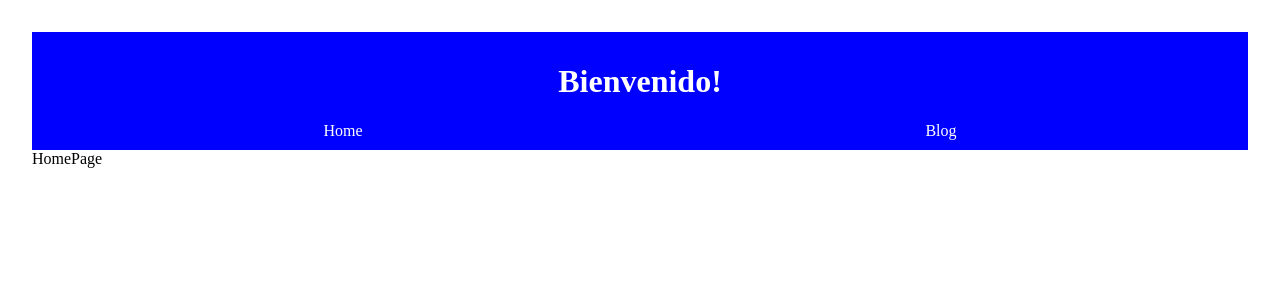
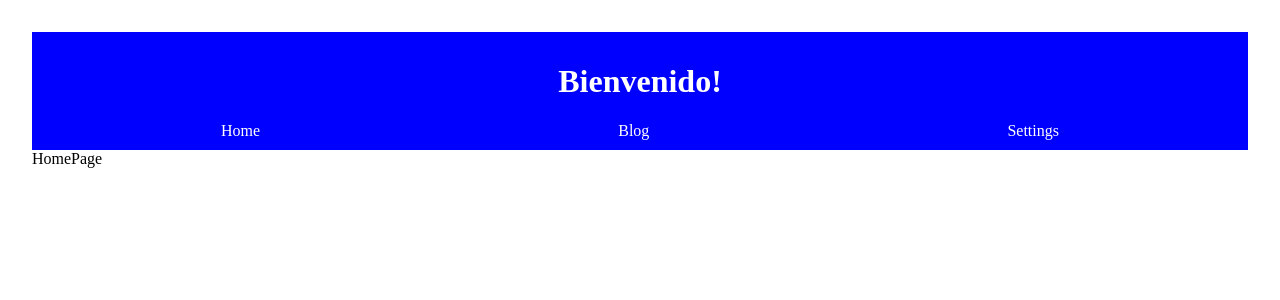
Before and after one commit to ymontenegr/prueba-paginas, a React (Vite) app: page / in a window 1280 px wide. Shown: the top 300 px of the page. Built offline with nearby package versions, Linux system fonts and the light colour scheme.

Commit message:
Prueba con ruta protegida, manda a página de error si no tiene acceso

```diff
--- a/src/App.jsx
+++ b/src/App.jsx
@@ -4,6 +4,8 @@ import { Route, Routes } from 'react-router-dom';
 import HomePage from './pages/HomePage';
 import BlogPage from './pages/BlogPage';
 import PostDetails from './pages/PostDetails';
+import ErrorPage from './pages/ErrorPage';
+import SettingsPage from './pages/SettingsPage';
 
 function App() {
 
@@ -14,6 +16,9 @@ function App() {
           <Route path="/" element={<HomePage />} />
           <Route path="/blog" element={<BlogPage />} />
           <Route path="/blog/:id" element={<PostDetails />} />
+          <Route path="Settings" element={<SettingsPage />} />
+
+          <Route path="*" element={<ErrorPage />} />
         </Routes>
 
 
--- a/src/components/HeaderComponent.jsx
+++ b/src/components/HeaderComponent.jsx
@@ -13,6 +13,9 @@ function HeaderComponent() {
                 <li>
                     <Link className="link" to="/blog">Blog</Link>
                 </li>
+                <li>
+                    <Link className="link" to="/Settings">Settings</Link>
+                </li>
             </ul>
         </nav>
     </header>
--- /dev/null
+++ b/src/pages/ErrorPage.jsx
@@ -0,0 +1,15 @@
+import React from 'react'
+import "./ErrorPage.css"
+import { Link } from 'react-router-dom'
+
+function ErrorPage() {
+  return (
+    <section id="error-page">
+        <h1>ERROR YMM</h1>
+        <h2>Página inaccesible</h2>
+        <Link to="/">Ir a Home</Link>
+    </section>
+  )
+}
+
+export default ErrorPage
--- /dev/null
+++ b/src/pages/SettingsPage.jsx
@@ -0,0 +1,21 @@
+import React, { useState } from 'react'
+import HeaderComponent from '../components/HeaderComponent'
+import { Navigate } from 'react-router-dom';
+
+function SettingsPage() {
+
+    const [hasAccess, setAccess] = useState(false);
+
+    if (!hasAccess) return <Navigate to={"/error"}></Navigate>
+
+  return (
+    <>
+    <HeaderComponent></HeaderComponent>
+
+    <div>SettingsPage</div>
+
+    </>
+  )
+}
+
+export default SettingsPage
```
Also changed, not shown: src/pages/ErrorPage.css (added).
